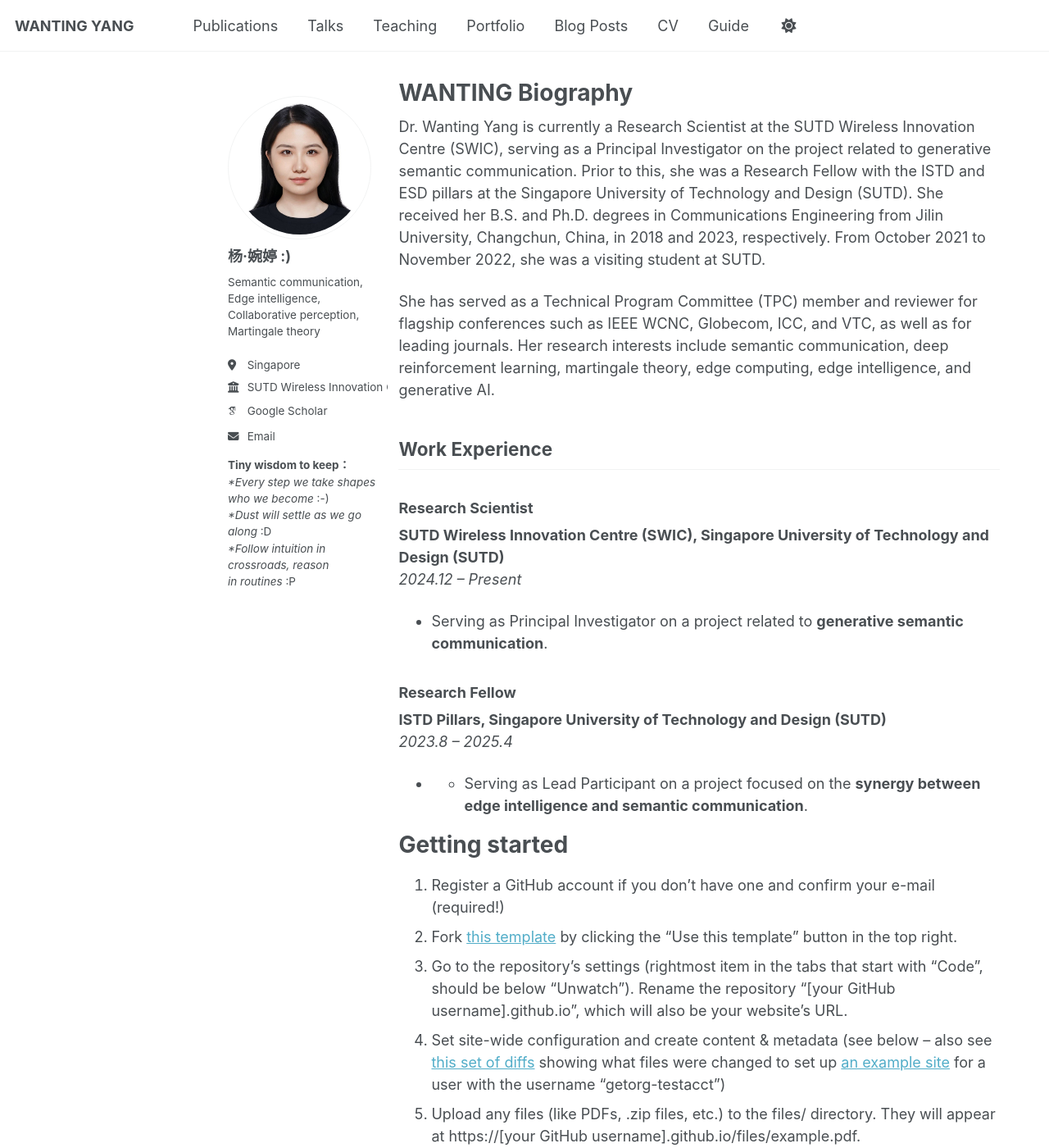
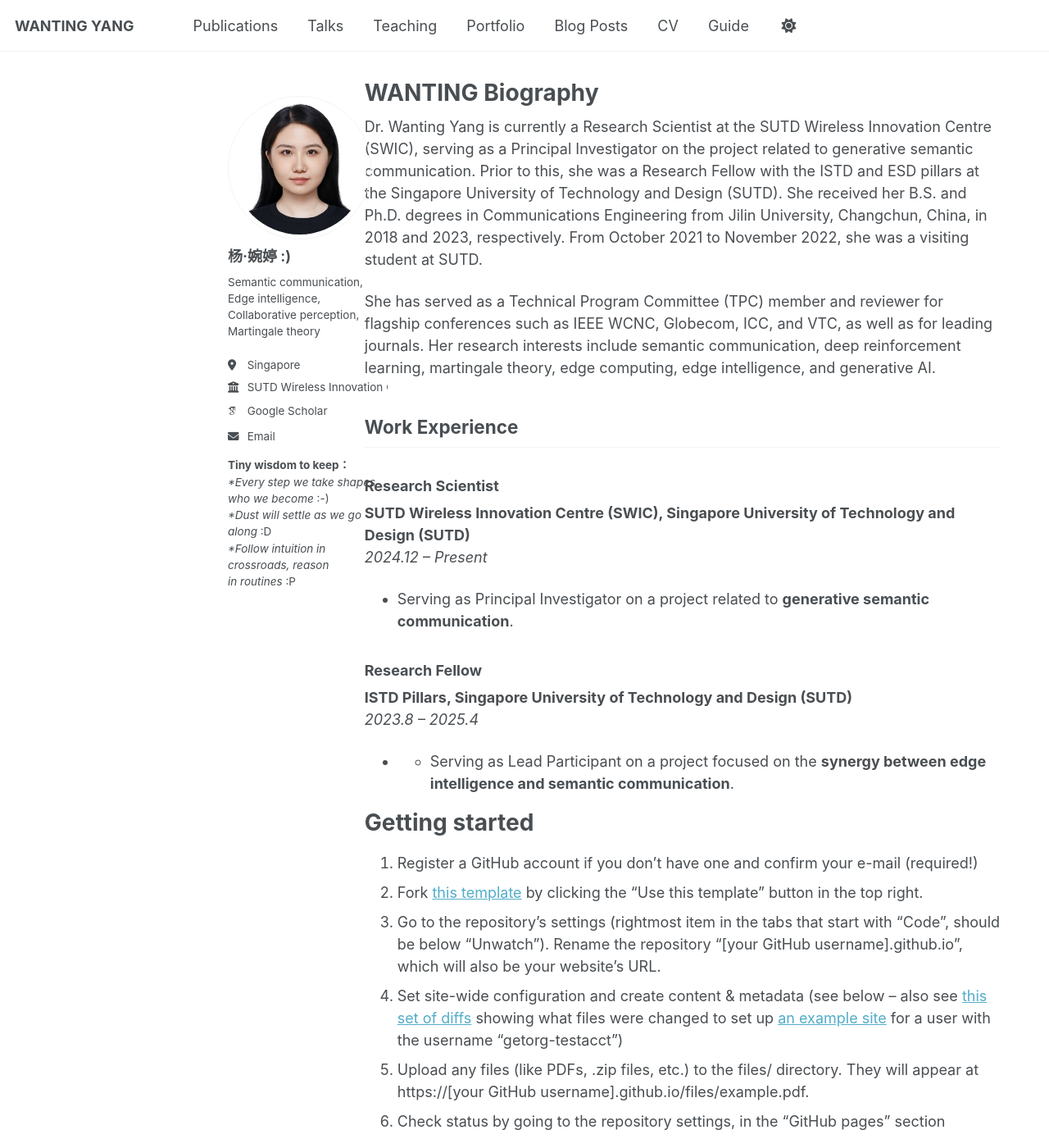
Before and after one commit to wty2011jl/wty2011jl.github.io, a Jekyll site: the page built from _pages/about.md, in a window 1280 px wide and 1400 px high. Shown: the whole window at 82% size. Built offline with Jekyll 4.4.1, drawn with Linux system fonts in a browser that asks for light colours; some web fonts are replaced; a script that is not in the unit is left out.

Commit message:
Update _page.scss

```diff
--- a/_sass/layout/_page.scss
+++ b/_sass/layout/_page.scss
@@ -19,8 +19,8 @@
 
 .page {
   @include breakpoint($large) {
-    @include span(10 of 12 last);
-    @include prefix(0.5 of 12);
+    @include span(12 of 12 last);
+    @include prefix(2 of 12);
     @include suffix(0.5 of 12);
   }
 
```
